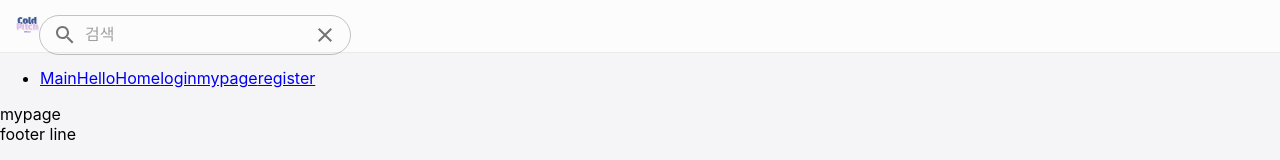
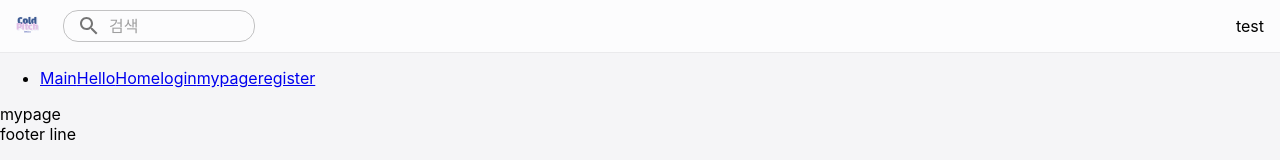
Before and after one commit to MightyLions/cold_front, a React (Create React App) app: page /mypage in a window 1280 px wide. Shown: the top 160 px of the page. Built offline with nearby package versions, Linux system fonts and the light colour scheme.

Commit message:
[feat] header ui 샘플 작업 중 searchInput Component 분리

```diff
--- /dev/null
+++ b/src/components/atoms/SearchInput.tsx
@@ -0,0 +1,55 @@
+import InputAdornment from '@mui/material/InputAdornment';
+import TextField from '@mui/material/TextField';
+import SearchIcon from '@mui/icons-material/Search';
+import ClearIcon from '@mui/icons-material/Clear';
+import { useState } from 'react';
+import { FormControl } from '@mui/material';
+
+const SearchInput = () => {
+  const [value, setValue] = useState<string>('');
+  const [showClearIcon, setShowClearIcon] = useState<string>('none');
+
+  const handleChange = (e: React.ChangeEvent<HTMLInputElement>): void => {
+    e.defaultPrevented;
+    setValue(e.target.value);
+    setShowClearIcon(e.target.value.length < 1 ? 'none' : 'flex');
+  };
+
+  const onCLickVisibleEndButton = (): void => {
+    setValue('');
+    setShowClearIcon('none');
+  };
+
+  return (
+    <FormControl margin="none" style={{ height: 32 }}>
+      <TextField
+        size="small"
+        variant="outlined"
+        placeholder="검색"
+        onChange={handleChange}
+        value={value}
+        InputProps={{
+          style: {
+            borderRadius: '15px',
+            height: 32,
+          },
+          startAdornment: (
+            <InputAdornment position="start">
+              <SearchIcon />
+            </InputAdornment>
+          ),
+          endAdornment: (
+            <InputAdornment
+              style={{ display: showClearIcon }}
+              position="end"
+              onClick={onCLickVisibleEndButton}>
+              <ClearIcon />
+            </InputAdornment>
+          ),
+        }}
+      />
+    </FormControl>
+  );
+};
+
+export default SearchInput;
--- a/src/components/organisms/Header.tsx
+++ b/src/components/organisms/Header.tsx
@@ -1,8 +1,7 @@
-import { FormControl, InputAdornment, TextField } from '@mui/material';
 import { Link } from 'react-router-dom';
 import styled from 'styled-components';
-import SearchIcon from '@mui/icons-material/Search';
-import ClearIcon from '@mui/icons-material/Clear';
+import SearchInput from '../atoms/SearchInput';
+import { useMemo, useState } from 'react';
 
 const StyledHeader = styled.header`
   display: block;
@@ -46,8 +45,9 @@ const StyledNavRight = styled.div`
 const StyledMenuList = styled.div`
   display: flex;
   flex-direction: row;
-  transition: all 0.1s ease-out 0s;
-  margin-right: 8px;
+  -webkit-box-align: center;
+  align-items: center;
+  position: relative;
 `;
 
 const Sign = styled.div`
@@ -55,7 +55,36 @@ const Sign = styled.div`
   flex-direction: row;
 `;
 
+const SearchBox = styled.div`
+  width: 100%;
+  display: block;
+`;
+
+const SearchContent = styled.div`
+  display: flex;
+  position: relative;
+  flex-direction: column;
+  margin-left: 1.5rem;
+  max-width: 192px;
+  transition: all 0.2s ease-out 0s;
+`;
+
+const MMenuList = styled.div``;
+
 const Header = () => {
+  const [width, setWidth] = useState<number>(window.innerWidth);
+
+  const changeWidthSize = () => {
+    setWidth(window.innerWidth);
+  };
+
+  useMemo(() => {
+    window.addEventListener('resize', changeWidthSize);
+    return () => {
+      window.removeEventListener('resize', changeWidthSize);
+    };
+  }, []);
+
   return (
     <StyledHeader>
       <StyledNav>
@@ -63,33 +92,21 @@ const Header = () => {
           <Link to={'/'}>
             <img src="/img/coldpitch_logo.png" height={23} />
           </Link>
-          <FormControl>
-            <TextField
-              size="small"
-              variant="outlined"
-              placeholder="검색"
-              style={{ height: 23 }}
-              InputProps={{
-                style: {
-                  borderRadius: '20px',
-                },
-                startAdornment: (
-                  <InputAdornment position="start">
-                    <SearchIcon />
-                  </InputAdornment>
-                ),
-                endAdornment: (
-                  <InputAdornment position="end">
-                    <ClearIcon />
-                  </InputAdornment>
-                ),
-              }}
-            />
-          </FormControl>
+          <SearchBox>
+            <SearchContent>
+              <SearchInput />
+            </SearchContent>
+          </SearchBox>
         </StyledNavLeft>
         <StyledNavRight>
-          <StyledMenuList></StyledMenuList>
-          <Sign></Sign>
+          {width > 991 ? (
+            <StyledMenuList>
+              test
+              <Sign />
+            </StyledMenuList>
+          ) : (
+            <MMenuList>teststet</MMenuList>
+          )}
         </StyledNavRight>
       </StyledNav>
     </StyledHeader>
--- a/src/router/UserRouter.tsx
+++ b/src/router/UserRouter.tsx
@@ -3,10 +3,10 @@ import MainPage from '../pages/MainPage';
 import HelloPage from '../pages/HelloPage';
 import Error404Page from '../pages/Error404Page';
 import { UserMyPage } from '../pages/UserMyPage';
+import SignUpPage from '../pages/SignUpPage';
+import { HomePage } from '../pages/HomePage';
+import { LoginPage } from '../pages/LoginPage';
 import { RegistrationPage } from '../pages/RegistrationPage';
-import SignUpPage from '../pages/SignUpPage';
-import { LoginPage } from '../pages/LoginPage';
-import { HomePage } from '../pages/HomePage';
 
 const UserRouter = () => {
   return (
```
Also changed, not shown: src/reportWebVitals.ts (+12 -12 lines), src/service-worker.ts (+19 -18 lines), src/serviceWorkerRegistration.ts (+33 -29 lines).
